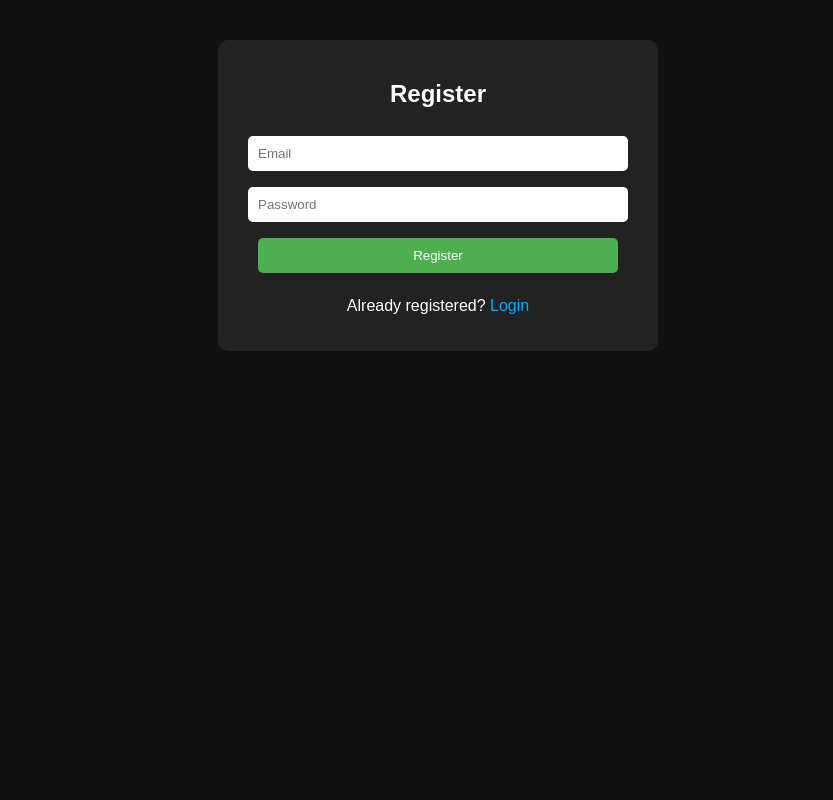
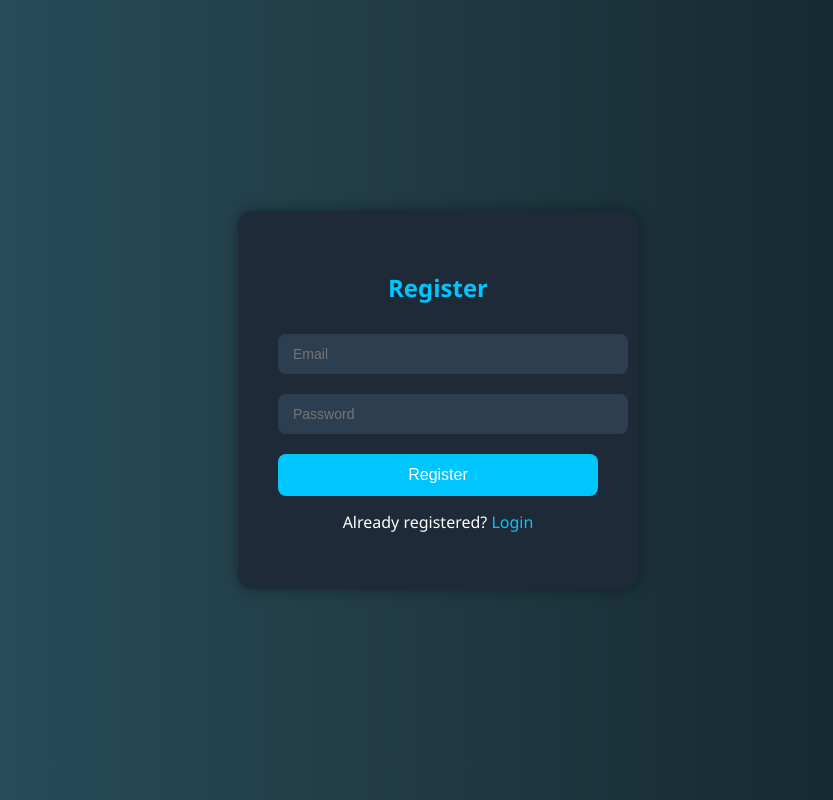
Before and after one commit to jaiminparmar24/passwordnew, a Flask app: page /register in a window 1280 px wide. Shown: the whole page, without its empty margins (202-1035 px from the left). Run offline with Flask 3, Linux system fonts and the light colour scheme.

Commit message:
Add files via upload

```diff
--- a/templates/register.html
+++ b/templates/register.html
@@ -2,7 +2,77 @@
 <html>
 <head>
   <title>Register</title>
-  <link rel="stylesheet" href="/static/style.css">
+  <style>
+    body {
+      font-family: 'Segoe UI', sans-serif;
+      background: #0f2027;
+      background: linear-gradient(to right, #2c5364, #203a43, #0f2027);
+      color: #fff;
+      display: flex;
+      justify-content: center;
+      align-items: center;
+      height: 100vh;
+      margin: 0;
+    }
+
+    .container {
+      background-color: #1e2a38;
+      padding: 40px;
+      border-radius: 15px;
+      box-shadow: 0 0 15px rgba(0,0,0,0.4);
+      width: 320px;
+      text-align: center;
+    }
+
+    .container h2 {
+      margin-bottom: 20px;
+      color: #00c6ff;
+    }
+
+    input[type="email"],
+    input[type="password"] {
+      width: 100%;
+      padding: 12px 15px;
+      margin: 10px 0;
+      border: none;
+      border-radius: 8px;
+      background-color: #2c3e50;
+      color: #fff;
+      font-size: 14px;
+    }
+
+    button {
+      width: 100%;
+      padding: 12px;
+      background-color: #00c6ff;
+      border: none;
+      border-radius: 8px;
+      font-size: 16px;
+      color: #fff;
+      cursor: pointer;
+      margin-top: 10px;
+      transition: background 0.3s;
+    }
+
+    button:hover {
+      background-color: #008cbf;
+    }
+
+    a {
+      color: #00c6ff;
+      text-decoration: none;
+    }
+
+    .error {
+      color: #ff4d4d;
+      font-size: 14px;
+      margin-top: 10px;
+    }
+
+    p {
+      margin-top: 15px;
+    }
+  </style>
 </head>
 <body>
   <div class="container">
```
Also changed, not shown: templates/login.html (+66 -2 lines).
